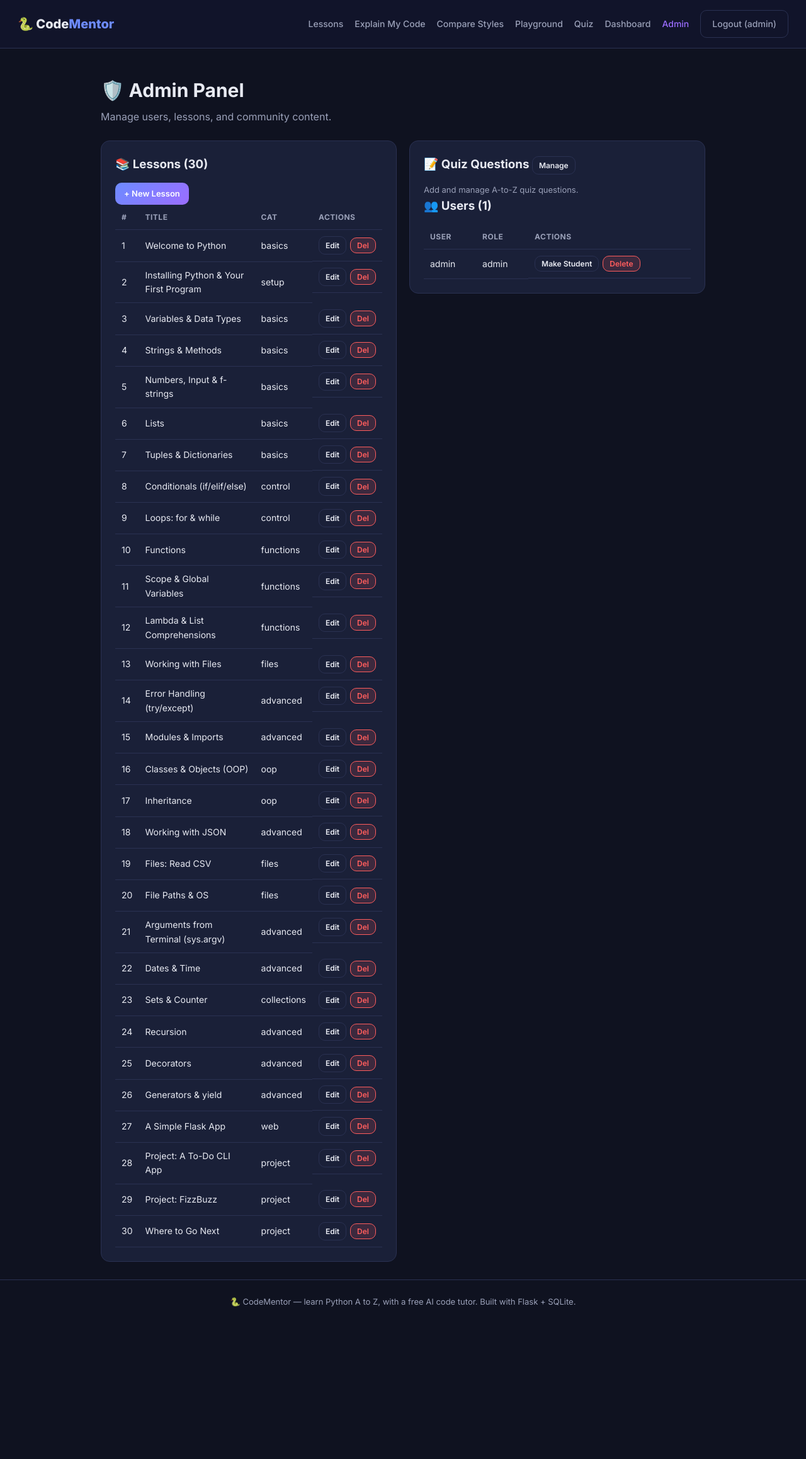
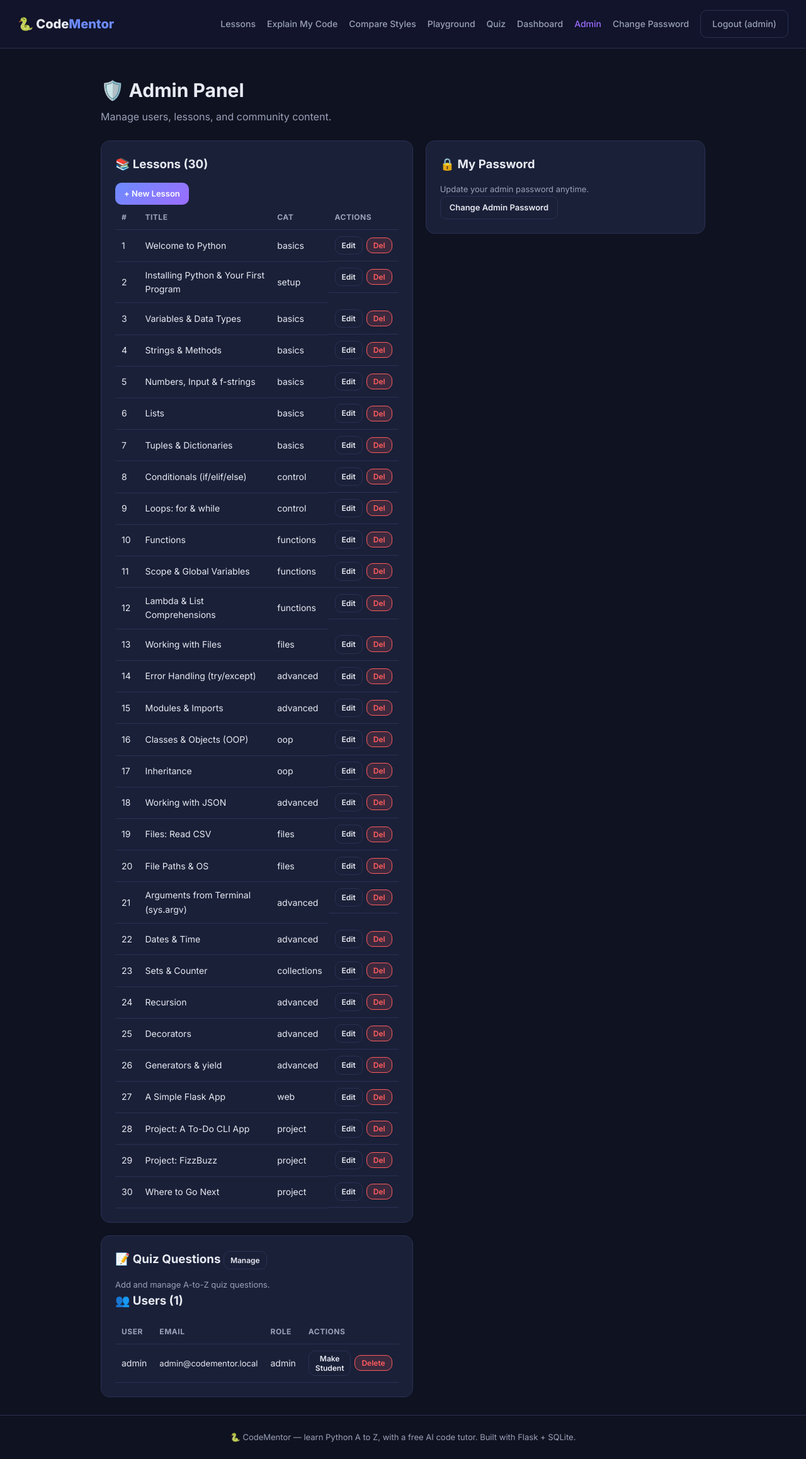
Before and after one commit to mukeshnitin001-commits/python-code-mentor, a Flask app: page /admin in a window 1280 px wide. Shown: the whole page at 63% size. Before the commit the page ends 2074 px from the top, so only its background shows below. Run offline with Flask 3, Linux system fonts and the light colour scheme; the visitor is signed in with stand-in values (Sample User, id 1).

Commit message:
Add email login (email or username), email on registration, and change-password feature for admin/users

```diff
--- a/app.py
+++ b/app.py
@@ -24,8 +24,9 @@
 def ensure_default_admin():
     admin_user = os.environ.get('ADMIN_USERNAME', 'admin')
     admin_pass = os.environ.get('ADMIN_PASSWORD', 'admin123')
+    admin_email = os.environ.get('ADMIN_EMAIL', 'admin@codementor.local')
     if not User.query.filter_by(username=admin_user).first():
-        u = User(username=admin_user, role='admin')
+        u = User(username=admin_user, email=admin_email, role='admin')
         u.set_password(admin_pass)
         db.session.add(u)
         db.session.commit()
@@ -61,15 +62,20 @@
 def register():
     if request.method == 'POST':
         username = request.form.get('username', '').strip()
+        email = request.form.get('email', '').strip().lower()
         password = request.form.get('password', '')
         role = request.form.get('role', 'student')
         if not username or not password:
             flash('Username and password required.', 'danger')
             return redirect(url_for('register'))
+        if email and User.query.filter_by(email=email).first():
+            flash('Email already registered.', 'danger')
+            return redirect(url_for('register'))
         if User.query.filter_by(username=username).first():
             flash('Username already taken.', 'danger')
             return redirect(url_for('register'))
-        user = User(username=username, role=role if role in ('student', 'admin') else 'student')
+        user = User(username=username, email=email or None,
+                    role=role if role in ('student', 'admin') else 'student')
         user.set_password(password)
         db.session.add(user)
         db.session.commit()
@@ -80,16 +86,17 @@
 @app.route('/login', methods=['GET', 'POST'])
 def login():
     if request.method == 'POST':
-        username = request.form.get('username', '').strip()
+        identity = request.form.get('username', '').strip()
         password = request.form.get('password', '')
-        user = User.query.filter_by(username=username).first()
+        # Users can log in with either their username or their email
+        user = User.query.filter((User.username == identity) | (User.email == identity)).first()
         if user and user.check_password(password):
             session['user_id'] = user.id
             session['username'] = user.username
             session['is_admin'] = (user.role == 'admin')
             flash('Welcome back, {}!'.format(user.username), 'success')
             return redirect(url_for('dashboard'))
-        flash('Invalid username or password.', 'danger')
+        flash('Invalid email/username or password.', 'danger')
     return render_template('login.html', user=current_user())
 
 @app.route('/logout')
@@ -97,6 +104,30 @@
     session.clear()
     flash('You have been logged out.', 'info')
     return redirect(url_for('index'))
+
+# ---------- Password change (any logged-in user; admins too) ----------
+@app.route('/change-password', methods=['GET', 'POST'])
+@login_required
+def change_password():
+    if request.method == 'POST':
+        current = request.form.get('current_password', '')
+        new_pass = request.form.get('new_password', '')
+        confirm = request.form.get('confirm_password', '')
+        user = current_user()
+        if not user.check_password(current):
+            flash('Current password is incorrect.', 'danger')
+            return redirect(url_for('change_password'))
+        if len(new_pass) < 4:
+            flash('New password must be at least 4 characters.', 'danger')
+            return redirect(url_for('change_password'))
+        if new_pass != confirm:
+            flash('New passwords do not match.', 'danger')
+            return redirect(url_for('change_password'))
+        user.set_password(new_pass)
+        db.session.commit()
+        flash('Password updated successfully!', 'success')
+        return redirect(url_for('dashboard'))
+    return render_template('change_password.html', user=current_user())
 
 # ---------- Lessons / Learning ----------
 @app.route('/learn')
@@ -368,6 +399,13 @@
 # before the first request (essential for Postgres on Vercel).
 with app.app_context():
     db.create_all()
+    # Lightweight migration: add the email column if it doesn't exist yet
+    # (db.create_all won't alter existing tables, e.g. old /tmp SQLite or Postgres).
+    try:
+        db.session.execute(db.text('ALTER TABLE users ADD COLUMN email VARCHAR(200)'))
+        db.session.commit()
+    except Exception:
+        db.session.rollback()  # column already exists
     seed_data()
     ensure_default_admin()
 
--- a/models.py
+++ b/models.py
@@ -10,6 +10,7 @@
     __tablename__ = 'users'
     id = db.Column(db.Integer, primary_key=True)
     username = db.Column(db.String(80), unique=True, nullable=False)
+    email = db.Column(db.String(200), unique=True, nullable=True)
     password_hash = db.Column(db.String(255), nullable=False)
     role = db.Column(db.String(20), default='student')  # student | admin
     created_at = db.Column(db.DateTime, default=datetime.utcnow)
@@ -21,7 +22,7 @@
         return check_password_hash(self.password_hash, password)
 
     def to_dict(self):
-        return {'id': self.id, 'username': self.username, 'role': self.role}
+        return {'id': self.id, 'username': self.username, 'email': self.email, 'role': self.role}
 
 class Lesson(db.Model):
     __tablename__ = 'lessons'
--- a/templates/admin/admin.html
+++ b/templates/admin/admin.html
@@ -31,16 +31,23 @@
   </div>
 
   <div class="panel">
+    <h3>🔒 My Password</h3>
+    <p class="muted small">Update your admin password anytime.</p>
+    <a href="{{ url_for('change_password') }}" class="btn btn-ghost btn-sm">Change Admin Password</a>
+  </div>
+
+  <div class="panel">
     <h3>📝 Quiz Questions <a href="{{ url_for('admin_questions') }}" class="btn btn-ghost btn-xs">Manage</a></h3>
   <p class="muted small">Add and manage A-to-Z quiz questions.</p>
 
   <h3>👥 Users ({{ users|length }})</h3>
     <table class="table">
-      <thead><tr><th>User</th><th>Role</th><th>Actions</th></tr></thead>
+      <thead><tr><th>User</th><th>Email</th><th>Role</th><th>Actions</th></tr></thead>
       <tbody>
       {% for u in users %}
         <tr>
           <td>{{ u.username }}</td>
+          <td class="small">{{ u.email or '—' }}</td>
           <td>{{ u.role }}</td>
           <td class="row-gap-sm">
             <form method="post" action="{{ url_for('user_toggle', user_id=u.id) }}">
--- a/templates/base.html
+++ b/templates/base.html
@@ -22,6 +22,7 @@
       {% if user %}
         <a href="{{ url_for('dashboard') }}">Dashboard</a>
         {% if user.role == 'admin' %}<a href="{{ url_for('admin') }}" class="admin-link">Admin</a>{% endif %}
+        <a href="{{ url_for('change_password') }}">Change Password</a>
         <a href="{{ url_for('logout') }}" class="btn btn-ghost">Logout ({{ user.username }})</a>
       {% else %}
         <a href="{{ url_for('login') }}" class="btn btn-ghost">Login</a>
--- a/templates/login.html
+++ b/templates/login.html
@@ -5,8 +5,8 @@
   <h2>Welcome back 👋</h2>
   <p class="muted">Log in to continue learning.</p>
   <form method="post" class="form">
-    <label>Username
-      <input type="text" name="username" required autofocus>
+    <label>Email or Username
+      <input type="text" name="username" placeholder="you@example.com or username" required autofocus>
     </label>
     <label>Password
       <input type="password" name="password" required>
--- a/templates/register.html
+++ b/templates/register.html
@@ -7,6 +7,9 @@
   <form method="post" class="form">
     <label>Username
       <input type="text" name="username" required autofocus>
+    </label>
+    <label>Email (optional, used for login)
+      <input type="email" name="email" placeholder="you@example.com">
     </label>
     <label>Password
       <input type="password" name="password" required minlength="4">
```
Also changed, not shown: templates/change_password.html (added, +21 -0 lines).
